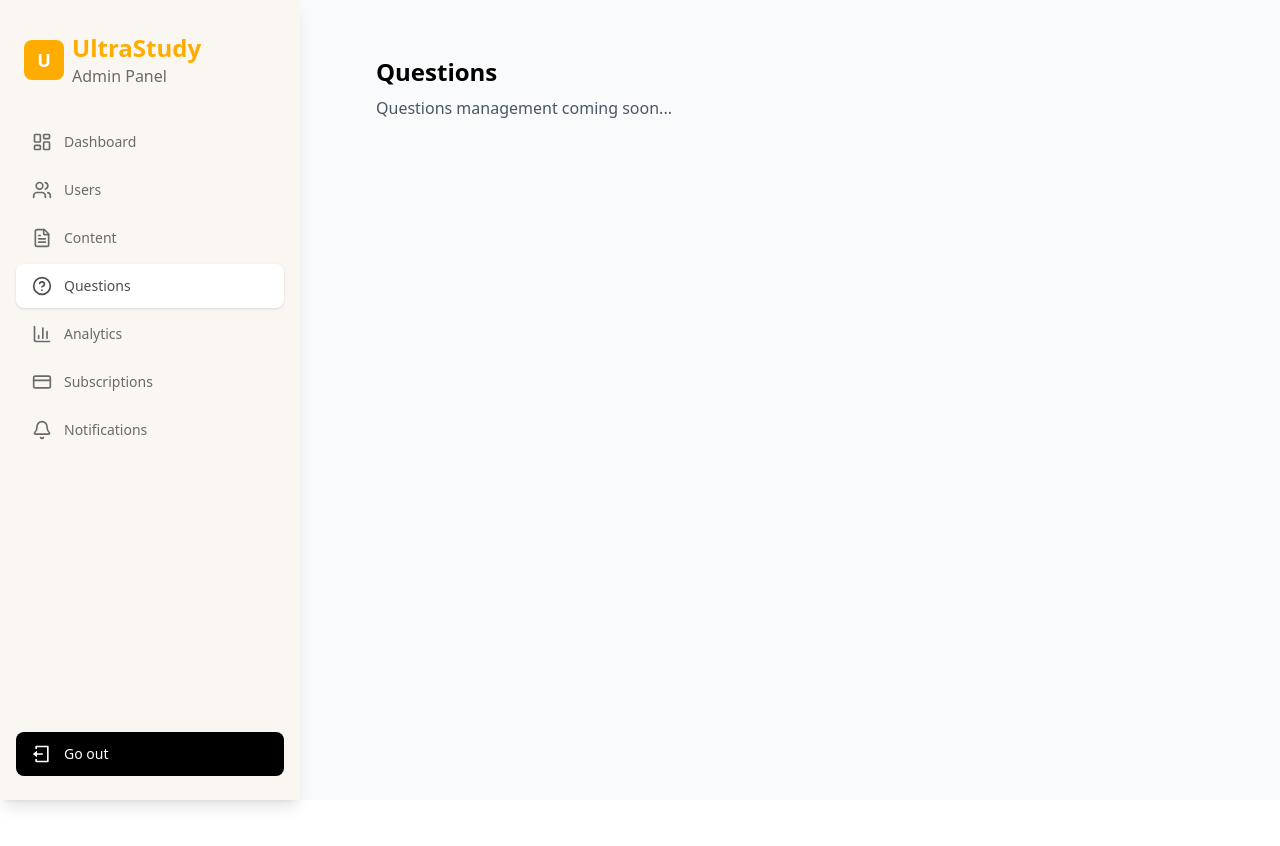
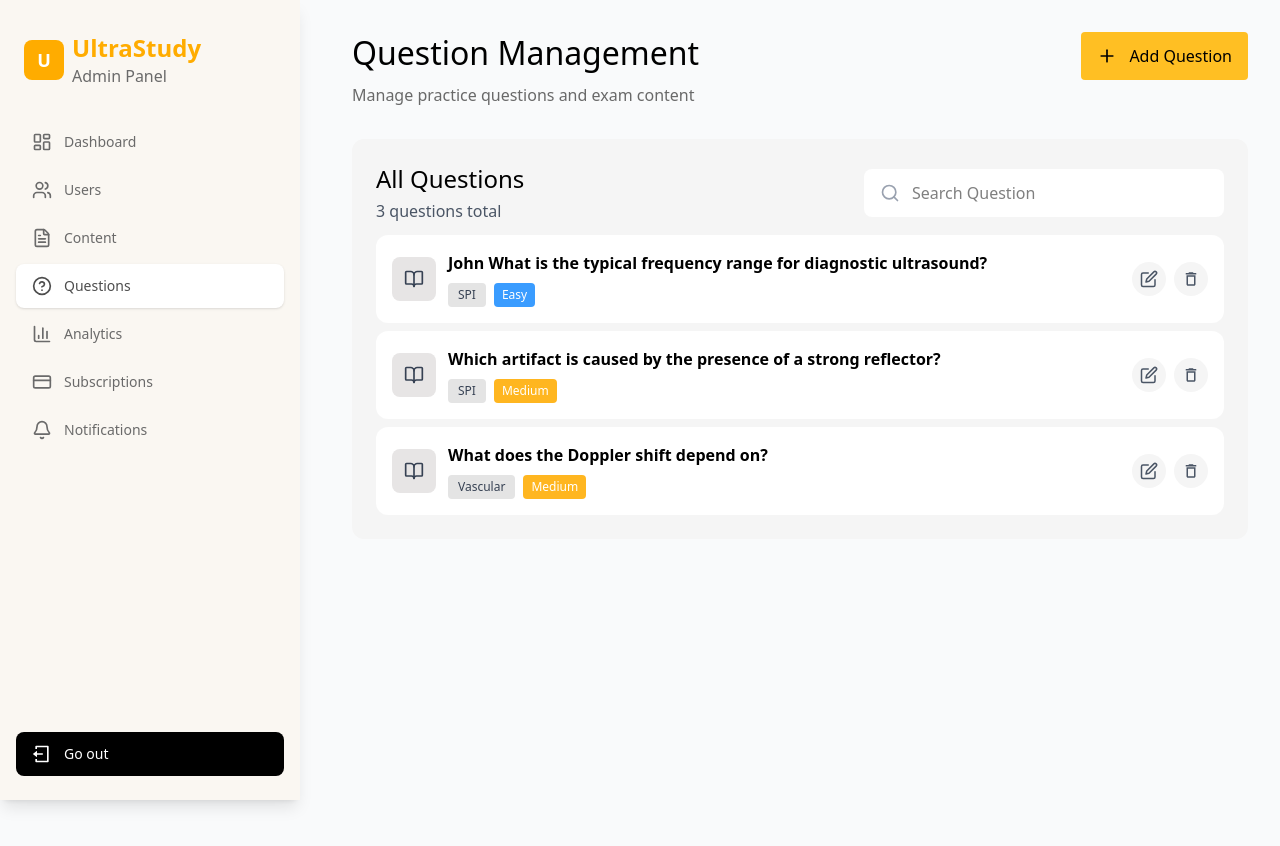
Before and after one commit to mehediScriptDev/App_Dashboad, a React (Vite) app: page /questions in a window 1280 px wide. Shown: the top 846 px of the page. Before the commit the page ends 800 px from the top, so only its background shows below. Built offline with nearby package versions, Linux system fonts and the light colour scheme; sample sign-in values are in the browser's storage.

Commit message:
question page some portions done

```diff
--- a/src/pages/Content/Content.jsx
+++ b/src/pages/Content/Content.jsx
@@ -28,7 +28,7 @@ const Content = () => {
   return (
     <div className="min-h-screen space-y-8">
       {/* Header */}
-      <div className="space-y-2">
+      <div className="space-y-1">
         <h1 className="lg:text-[32px] font-medium text-black">Content Management</h1>
         <p className="text-base font-normal text-[#696969]">Manage study guides and flashcard sets</p>
       </div>
--- a/src/pages/questions/Questions.jsx
+++ b/src/pages/questions/Questions.jsx
@@ -1,8 +1,133 @@
-import React from 'react'
+import { Plus, Search, BookOpen } from 'lucide-react'
+import { MdOutlineDelete } from "react-icons/md";
+import { FiEdit } from "react-icons/fi";
+import React, { useState } from 'react'
 
 const Questions = () => {
+  const [searchQuery, setSearchQuery] = useState('');
+  const [questions, setQuestions] = useState([
+    {
+      id: 1,
+      author: 'John',
+      question: 'What is the typical frequency range for diagnostic ultrasound?',
+      subject: 'SPI',
+      difficulty: 'Easy'
+    },
+    {
+      id: 2,
+      question: 'Which artifact is caused by the presence of a strong reflector?',
+      subject: 'SPI',
+      difficulty: 'Medium'
+    },
+    {
+      id: 3,
+      question: 'What does the Doppler shift depend on?',
+      subject: 'Vascular',
+      difficulty: 'Medium'
+    }
+  ]);
+
+  const handleDelete = (id) => {
+    setQuestions((prev) => prev.filter((q) => q.id !== id));
+  };
+
+  const handleEdit = (id) => {
+    console.log("Edit question:", id);
+  };
+
+  const getDifficultyColor = (difficulty) => {
+    switch(difficulty) {
+      case 'Easy': return 'bg-[#3A9CFF] text-white';
+      case 'Medium': return 'bg-[#FFB620] text-white';
+      case 'Hard': return 'bg-[Medium] text-white';
+      default: return 'bg-gray-500 text-white';
+    }
+  };
+
   return (
-    <div>Questions</div>
+    <div className="min-h-screen lg:p-0 space-y-8">
+      {/* Header */}
+      <div className="flex flex-col lg:flex-row items-start justify-between gap-4 lg:gap-0">
+        <div className="space-y-2">
+          <h1 className="text-xl md:text-2xl lg:text-[32px] font-medium text-black">Question Management</h1>
+          <p className="text-sm md:text-base font-normal text-[#696969]">Manage practice questions and exam content</p>
+        </div>
+        <div className="w-full lg:w-auto">
+          <button className="bg-[#FFBF23] flex gap-3 items-center justify-center font-normal text-base px-4 py-3 rounded-sm w-full lg:w-auto">
+            <Plus size={20} /> Add Question
+          </button>
+        </div>
+      </div>
+
+      {/* Questions Section */}
+      <div className="bg-[#F5F5F5] rounded-xl p-4 lg:p-6 space-y-3">
+        {/* Section Header (light strip with search) */}
+        <div className="rounded-md flex flex-col lg:flex-row items-start lg:items-center justify-between gap-3 lg:gap-0">
+          <div>
+            <h2 className="text-xl lg:text-2xl font-medium text-black mb-1">All Questions</h2>
+            <p className="text-sm lg:text-base text-gray-600">{questions.length} questions total</p>
+          </div>
+          <div className="w-full lg:max-w-[360px]">
+            <div className="relative">
+              <Search size={20} className="absolute left-4 top-1/2 transform -translate-y-1/2 text-gray-400" />
+              <input
+                type="text"
+                placeholder="Search Question"
+                value={searchQuery}
+                onChange={(e) => setSearchQuery(e.target.value)}
+                className="w-full pl-12 pr-4 py-3 rounded-lg focus:outline-none focus:ring-2 focus:ring-blue-500 focus:border-transparent bg-white"
+              />
+            </div>
+          </div>
+        </div>
+
+        {/* Questions List */}
+        <div className="space-y-2 mt-2">
+          {questions.map((question) => (
+            <div
+              key={question.id}
+              className="bg-white rounded-xl p-3 lg:p-4 flex flex-col lg:flex-row items-start lg:items-center justify-between gap-3 lg:gap-6 hover:shadow-sm transition-shadow"
+            >
+              <div className="flex items-start lg:items-center gap-3 w-full lg:w-auto">
+                <div className="bg-[#E7E5E5] p-3 rounded-lg text-gray-700 shrink-0">
+                  <BookOpen size={20} />
+                </div>
+                <div className="space-y-2 flex-1 min-w-0">
+                  <h3 className="text-sm lg:text-base font-semibold text-black">
+                    {question.author && `${question.author} `}{question.question}
+                  </h3>
+                  <div className="flex flex-wrap items-center gap-2">
+                    <span className="bg-[#E4E4E4] text-gray-700 text-xs font-medium px-2.5 py-1 rounded">
+                      {question.subject}
+                    </span>
+                    <span className={`text-xs font-normal px-2 py-1 rounded ${getDifficultyColor(question.difficulty)}`}>
+                      {question.difficulty}
+                    </span>
+                  </div>
+                </div>
+              </div>
+
+              <div className="flex items-center gap-2 self-end lg:self-auto">
+                <button
+                  onClick={() => handleEdit(question.id)}
+                  className="p-2 hover:bg-gray-100 bg-[#F5F5F5] rounded-full transition-colors"
+                  aria-label="Edit question"
+                >
+                  <FiEdit size={18} className="text-gray-600" />
+                </button>
+                <button
+                  onClick={() => handleDelete(question.id)}
+                  className="p-2 hover:bg-gray-100 bg-[#F5F5F5] rounded-full transition-colors"
+                  aria-label="Delete question"
+                >
+                  <MdOutlineDelete size={18} className="text-gray-600" />
+                </button>
+              </div>
+            </div>
+          ))}
+        </div>
+      </div>
+    </div>
   )
 }
 
--- a/src/routes/router.jsx
+++ b/src/routes/router.jsx
@@ -7,11 +7,12 @@ import ProtectedRoute from "../private/ProtectedRoute";
 // Import page components
 const Users = () => import("../pages/users/Users");
 // const Content = () => import("../pages/Content/Content");
-const Questions = () => import("../pages/questions/Questions");
+// const Questions = () => import("../pages/questions/Questions");
 const Analytics = () => import("../pages/analytics/Analytics");
 const Subscriptions = () => import("../pages/Subscriptions/Subscriptions");
 const Notifications = () => import("../pages/notifications/Notifications");
 import Content from './../pages/Content/Content';
+import Questions from './../pages/questions/Questions';
 
 // Define all routes here
 const router = createBrowserRouter([
@@ -41,7 +42,7 @@ const router = createBrowserRouter([
             },
             {
                 path: "questions",
-                element: <div className="p-6"><h1 className="text-2xl font-bold">Questions</h1><p className="text-gray-600 mt-2">Questions management coming soon...</p></div>,
+                element: <Questions />,
             },
             {
                 path: "analytics",
```
